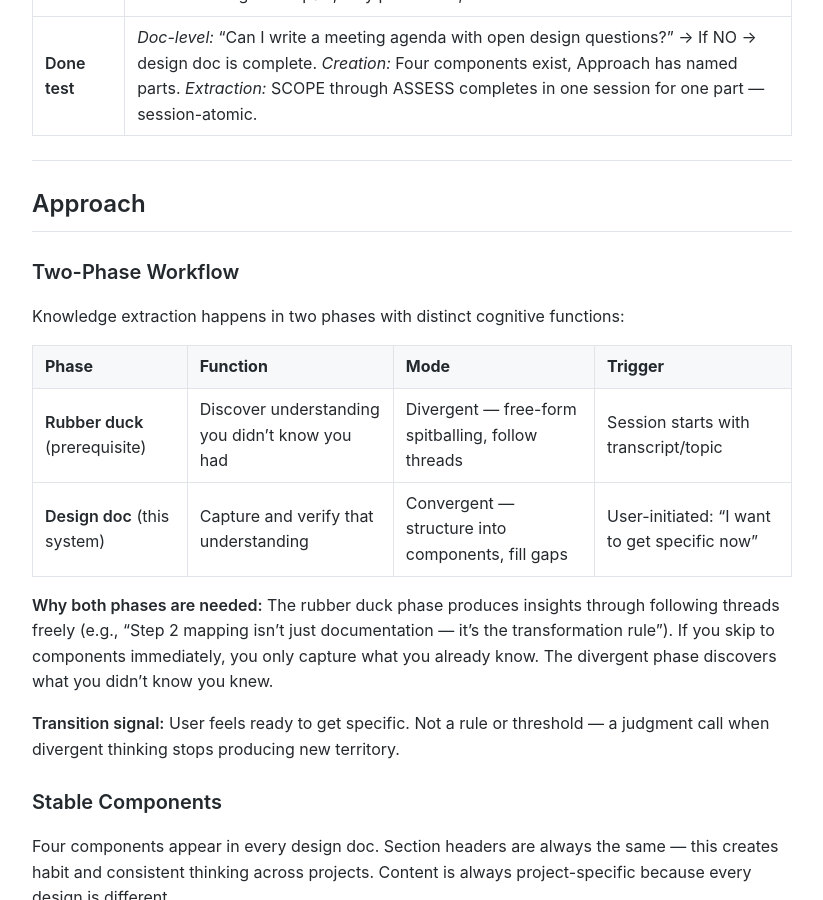
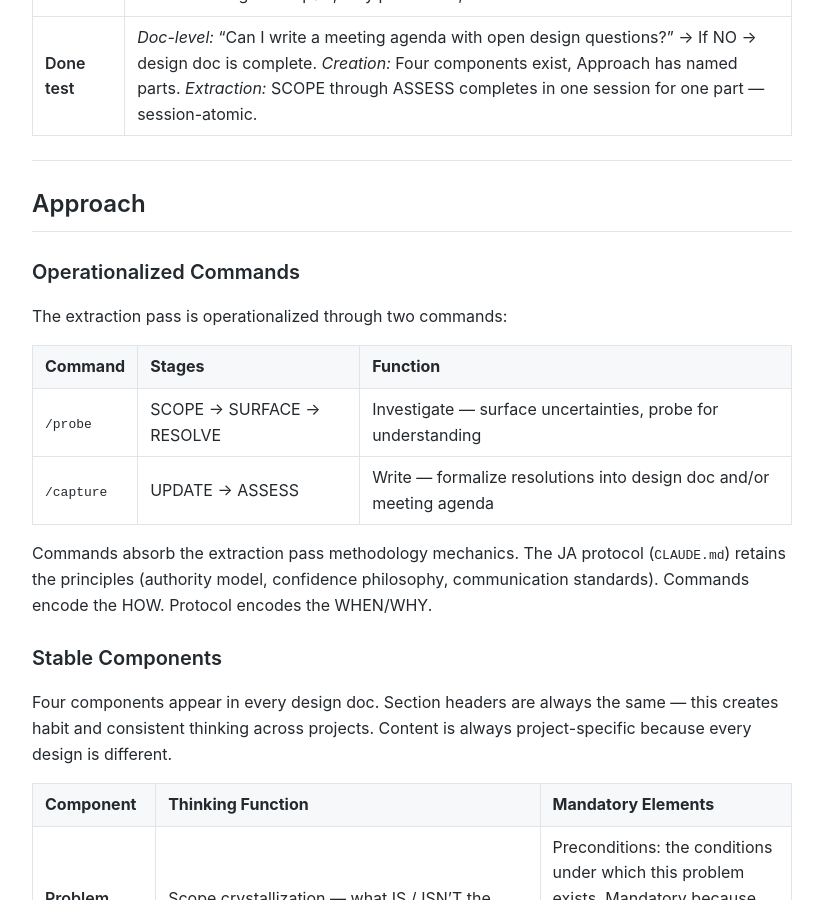
Before and after one commit to MariusWilsch/public-wilsch-ai-pages, a Jekyll site: the page built from global/design-doc-methodology.md, in a window 1280 px wide and 900 px high, scrolled down 1569 px. Shown: the whole window, without its empty margins (228-1051 px from the left). Built offline with Jekyll 4.4.1, drawn with Linux system fonts in a browser that asks for light colours; our own code applies the rules of GitHub Pages for plain Markdown files; some of the changed text lies outside the part shown.

Commit message:
Sync from hippocampus 2026-02-17

```diff
--- a/global/design-doc-methodology.md
+++ b/global/design-doc-methodology.md
@@ -36,18 +36,16 @@ The creation problem (structural inconsistency) was solved by stable components
 
 ## Approach
 
-### Two-Phase Workflow
+### Operationalized Commands
 
-Knowledge extraction happens in two phases with distinct cognitive functions:
+The extraction pass is operationalized through two commands:
 
-| Phase | Function | Mode | Trigger |
-|-------|----------|------|---------|
-| **Rubber duck** (prerequisite) | Discover understanding you didn't know you had | Divergent — free-form spitballing, follow threads | Session starts with transcript/topic |
-| **Design doc** (this system) | Capture and verify that understanding | Convergent — structure into components, fill gaps | User-initiated: "I want to get specific now" |
+| Command | Stages | Function |
+|---------|--------|----------|
+| `/probe` | SCOPE → SURFACE → RESOLVE | Investigate — surface uncertainties, probe for understanding |
+| `/capture` | UPDATE → ASSESS | Write — formalize resolutions into design doc and/or meeting agenda |
 
-**Why both phases are needed:** The rubber duck phase produces insights through following threads freely (e.g., "Step 2 mapping isn't just documentation — it's the transformation rule"). If you skip to components immediately, you only capture what you already know. The divergent phase discovers what you didn't know you knew.
-
-**Transition signal:** User feels ready to get specific. Not a rule or threshold — a judgment call when divergent thinking stops producing new territory.
+Commands absorb the extraction pass methodology mechanics. The JA protocol (`CLAUDE.md`) retains the principles (authority model, confidence philosophy, communication standards). Commands encode the HOW. Protocol encodes the WHEN/WHY.
 
 ### Stable Components
 
@@ -220,6 +218,7 @@ The extraction pass workflow (SCOPE→SURFACE→RESOLVE→UPDATE→ASSESS) defin
 | 7 | **Phase discipline: SURFACE lists, RESOLVE discusses** | SURFACE produces a numbered list — no discussion, no resolution attempts. Even interesting findings become list items, not conversations. RESOLVE is where discussion happens. |
 | 8 | **Source authority belongs to the user** | SURFACE reads part text (always) + user-provided strategic sources. AI never autonomously selects which transcripts to read during SURFACE. Historic transcripts are RESOLVE resources, mined when directed. |
 | 9 | **Not resolving is a valid outcome** | No pressure toward false resolution. Unresolved → meeting agenda (external info needed), next extraction pass (more thinking), or backtrack (wrong path). |
+| 10 | **Three-dimensional confidence** | Confidence = fact (sourced?) + mechanics (how?) + reasoning (why?). High across all three → present draft. Medium/low on any → probe deeper. Presenting without all three = premature. |
 
 **Decisions section (V1):**
 
@@ -243,6 +242,10 @@ The WHY column captures reasoning surfaced during RESOLVE — the part that push
 
 The other half of the system. When a design doc component is **Undefined**, its uncertainty moves to a meeting agenda. The meeting fills the gap. The design doc gets updated. The agenda is not a checklist — it's a container for facilitated discovery.
 
+**Creation rule:** Meeting agendas are born during the extraction pass UPDATE step, in the same commit that adds `**Undefined:**` markers to the design doc. They are not created as a standalone task. Every Undefined marker generates exactly one discussion topic — 1:1 mapping, no exceptions. The marker in the design doc links to the meeting agenda topic. The meeting agenda Pre-Read links back to the design doc.
+
+**Why 1:1 matters for extraction:** When a future AI processes the meeting transcript during RESOLVE, the 1:1 mapping lets it trace each discussed topic back to the specific Undefined marker in the design doc. The meeting agenda topic is the bridge between what was discussed (transcript) and where the resolution belongs (design doc section). Without this mapping, connecting transcript content to design doc updates is significantly harder.
+
 ### Stable Structure
 
 Every meeting agenda answers five questions:
@@ -261,13 +264,31 @@ Meeting Goal and Discussion Topics are always present. Pre-Read and Meeting Form
 
 | Principle | Rule |
 |-----------|------|
-| **Statements, not questions** | Don't interrogate — open space. Questions lead. Statements invite. |
+| **Statements, not questions** | Don't interrogate — open space. Questions lead participants toward a specific frame, narrowing the answer space before discussion begins. Statements present the uncertainty without directing how to enter it. The facilitator sees the statement as a visual stimulus and decides in-context which question to ask — the agenda is a trigger, not an interrogation script. |
 | **Starting points, not exhaustive** | "Starting points for discussion, not limited to these." Topics open the conversation, don't constrain it. |
 | **First-person perspective** | Write for the reader (participant), not third-person observation |
 | **No facilitation meta-commentary** | Direct quotes as starters, not "conversation prompt:" framing |
 | **Process-general framing** | "What challenges exist in determining hierarchy?" not "What challenges will AI face?" |
 | **Stimulus-based facilitation** | Present something concrete → let participants react → infer the process |
 | **No "Next Steps" section** | Implied by meeting format |
+| **One topic per Undefined marker** | Every `**Undefined:**` marker in a design doc generates exactly one discussion topic. 1:1 mapping. The marker links to the topic, the topic links back to the design doc section. |
+| **Single ask per topic** | Each topic ends with one `**To resolve:**` statement — a single sentence describing the resolution space. Not multiple asks, not questions. The context bullets above carry the specifics. |
+| **Time allocation** | Each topic gets a time estimate (⏱️ X min). Prevents meetings from running over and gives participants a visual cue of priority. |
+
+### Component-by-Component Rhythm
+
+Meeting agendas are created one section at a time, never all at once. AI drafts ONE component, user validates, then next. This is the same rhythm as design doc creation.
+
+**Order:**
+1. Meeting Goal
+2. Pre-Read
+3. Discussion Topics (one topic at a time, each with its own gate)
+4. Meeting Format
+5. Related
+
+**Turn rule:** Always complete the component draft AND surface any AI uncertainties in the same turn. Uncertainties are always AskUserQuestion — never plain text questions. The user sees: finished draft + structured question(s) in one response.
+
+**Gate:** Apply / Adjust via AskUserQuestion after each component. AI does not advance without explicit approval.
 
 ### The Design Doc ↔ Meeting Agenda Flow
 
@@ -294,6 +315,7 @@ The attendee reads the design doc before the meeting. The discussion topics are
   - `77fa2cc5` — Meeting agenda friction points (perspective, verification, format preferences)
 
 **Extraction pass methodology:**
+- **Command creation session (extraction pass → /probe + /capture):** /Users/verdant/.claude/projects/-Users-verdant-Documents-projects-00-WILSCH-AI-INTERNAL--soloforce/a07710d3-59c0-4247-9581-dc1fdfe2b835.jsonl
 - **Rubber-duck session:** /Users/verdant/.claude/projects/-Users-verdant-Documents-projects-WILSCH-AI-INTERNAL--soloforce/6269c598-82a4-49fe-892d-52ba74662ea8.jsonl
 - **SURFACE in practice:** `cb7381c0` — REKERS extraction attempt (failure points: probe-first vs list-first, pacing control, 16 uncertainties surfaced)
 - **Evidence conversations (7 analyzed via parallel agents):**
```
